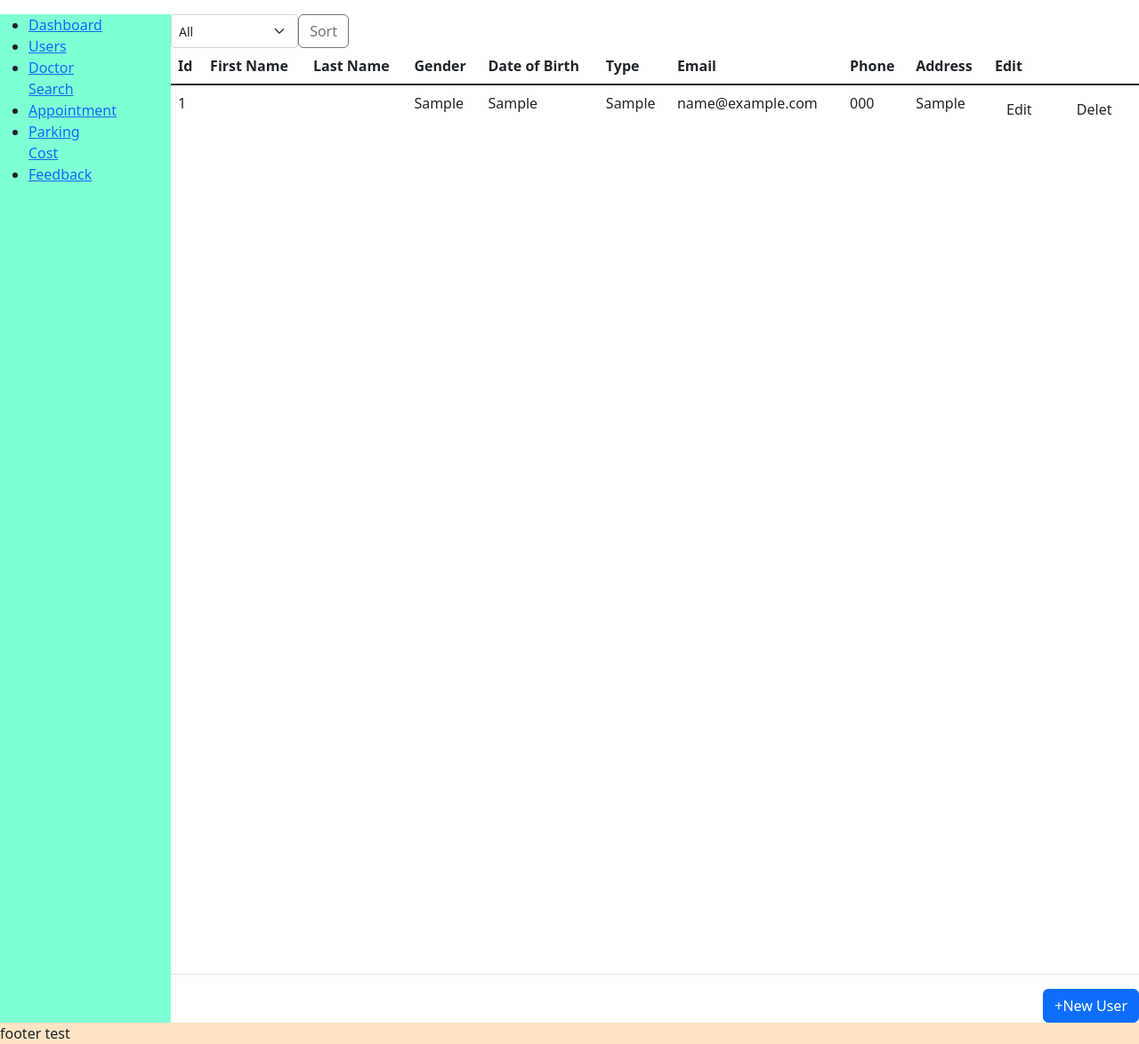
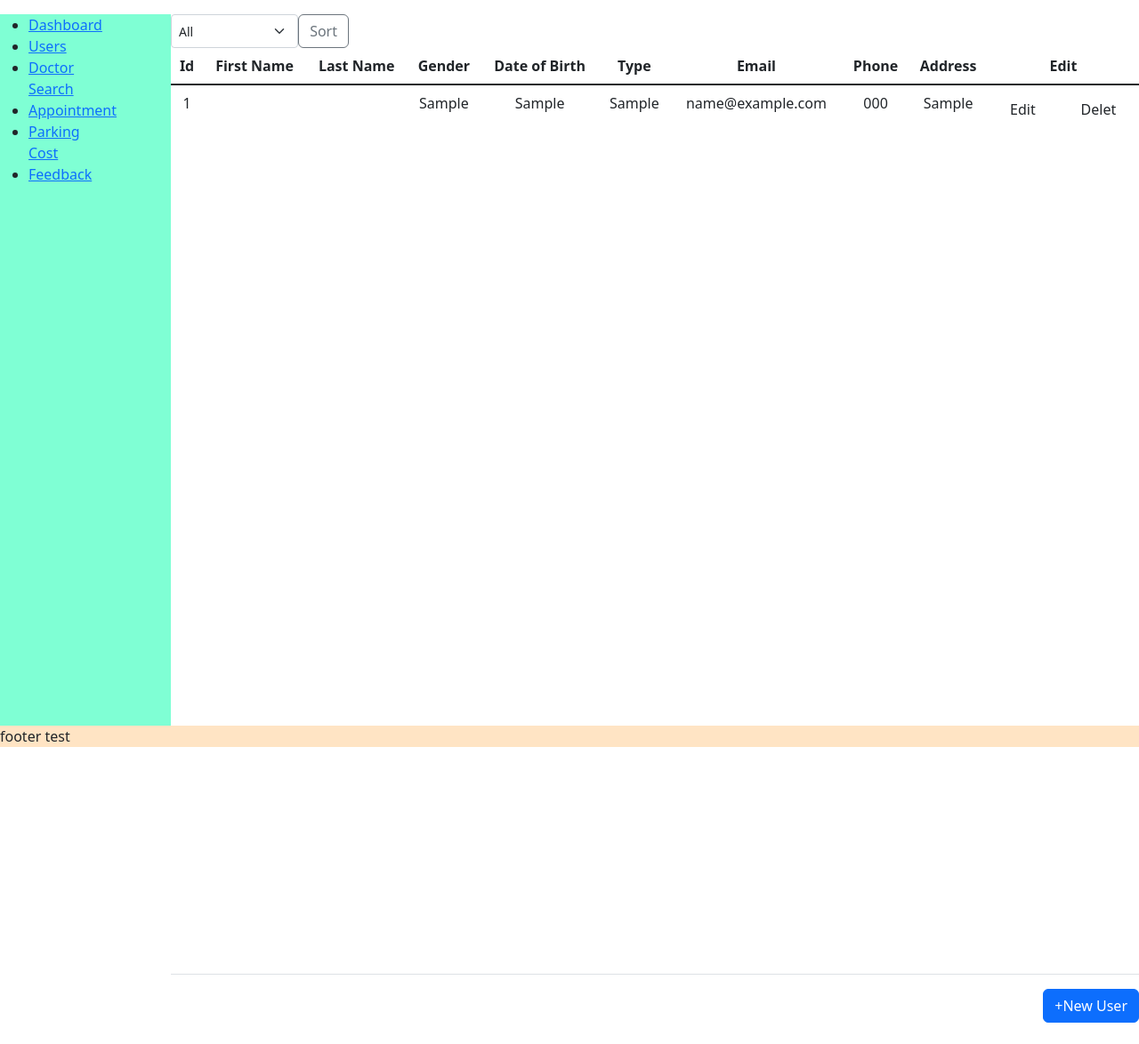
Before and after one commit to HenryHitak/phpproj, a PHP site: page /UserTable/ in a window 1280 px wide. Shown: the part 48-1222 px from the top of the page at 89% size. After the commit the page ends 1198 px from the top, so only its background shows below. Run offline with PHP 8.4, Linux system fonts and the light colour scheme; tables that the repository leaves empty or names only in its code hold one stand-in row (values such as "Sample post"); data that the repository does not hold is empty; some libraries are stand-ins or nearby versions.

Commit message:
style delet

```diff
--- a/css/style.css
+++ b/css/style.css
@@ -11,9 +11,9 @@ header{background-color: bisque;}
 footer{background-color: bisque;}
 
 .sidebar{width: 15%; background-color: aquamarine;}
-.content{width: 85%;}
-
-.User_Table th, .User_Table td {text-align: center;}
+.content{width: 85%; height: 800px;}
+.UserTable, .table {overflow: hidden !important;}
+.UserTable th, .UserTable td {text-align: center;}
 .button {width : 100%; display : flex; justify-content: right;}
 .table_page {width: 100%; display : flex; justify-content: center;}
 .table-top > form,.input-group {width:200px !important; display : flex;}
```
